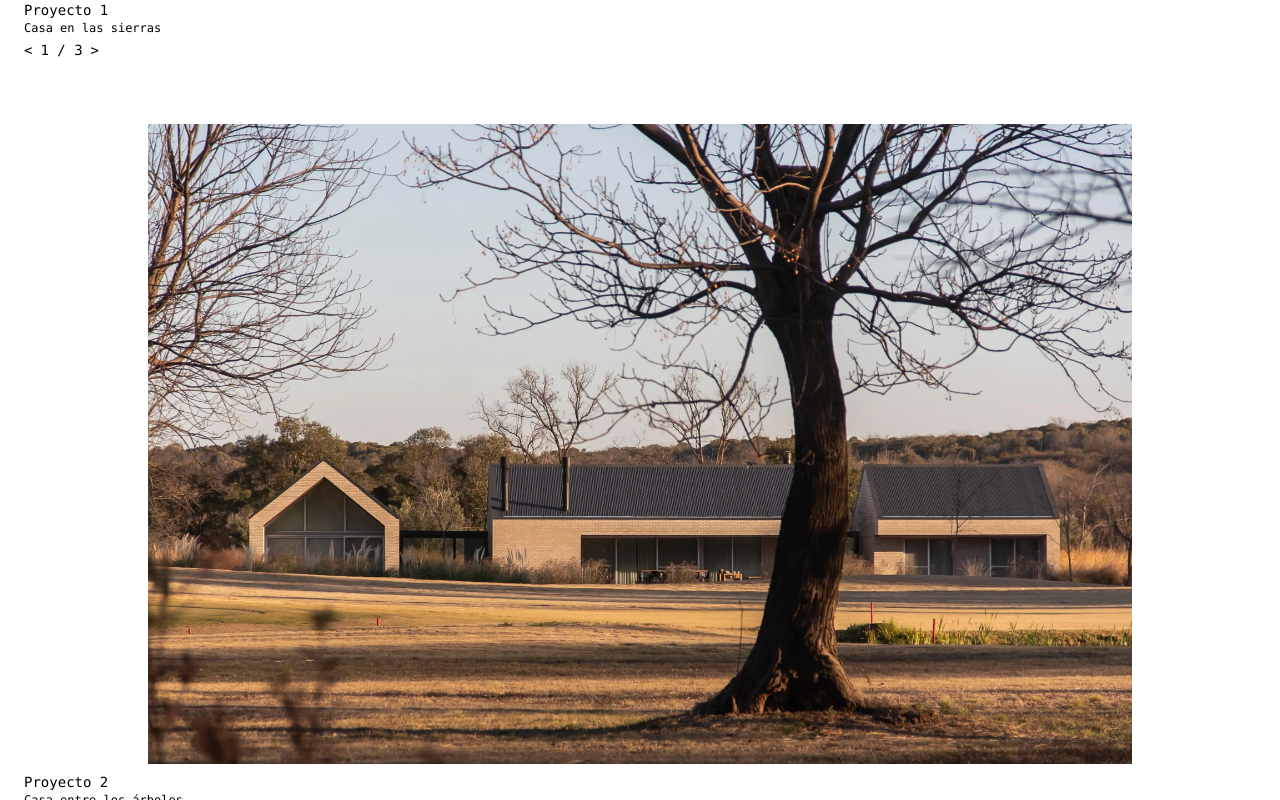
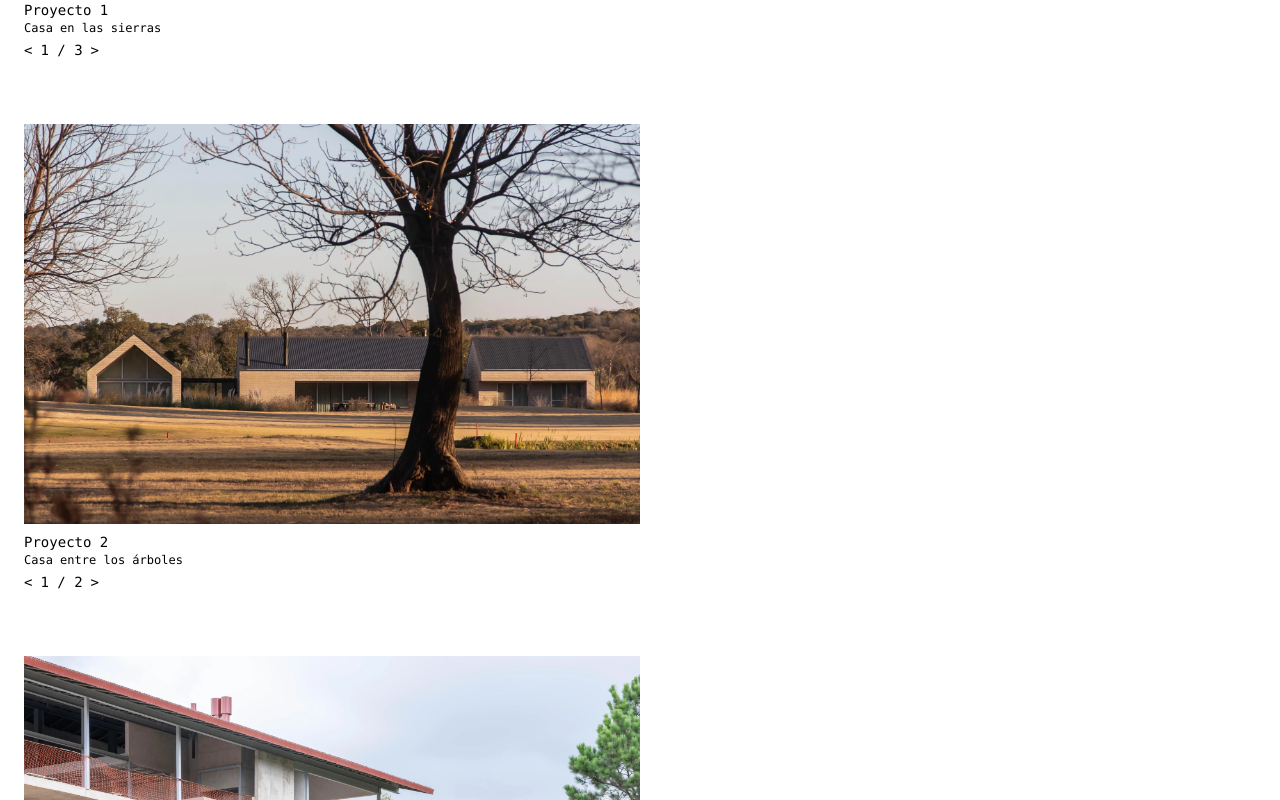
Before and after one commit to lalipognante/portfolio-3164-estudio, a Next.js app: page / in a window 1280 px wide. Shown: the part 840-1640 px from the top of the page. Built offline with nearby package versions, Linux system fonts and the light colour scheme.

Commit message:
Update page.tsx

```diff
--- a/app/page.tsx
+++ b/app/page.tsx
@@ -34,8 +34,8 @@ function Proyecto({
   const next = () => setIndex((i) => (i === imagenes.length - 1 ? 0 : i + 1));
 
   return (
-    <div className="break-inside-avoid">
-      <div className="relative w-full text-left">
+    <div className="break-inside-avoid flex flex-col md:flex-col">
+      <div className="relative w-full text-left md:w-1/2">
         <Image
           src={imagenes[index]}
           alt={titulo}
@@ -48,20 +48,14 @@ function Proyecto({
         />
       </div>
 
-      <div className="mt-2 text-sm text-left">
+      <div className="mt-2 text-sm text-left md:w-1/2">
         <div>{titulo}</div>
         <p className="text-xs font-mono">{descripcion}</p>
         {imagenes.length > 1 && (
           <div className="flex justify-start gap-2 mt-1">
-            <button onClick={prev} className="hover:underline">
-              {"<"}
-            </button>
-            <span>
-              {index + 1} / {imagenes.length}
-            </span>
-            <button onClick={next} className="hover:underline">
-              {">"}
-            </button>
+            <button onClick={prev} className="hover:underline">{"<"}</button>
+            <span>{index + 1} / {imagenes.length}</span>
+            <button onClick={next} className="hover:underline">{">"}</button>
           </div>
         )}
       </div>
```
